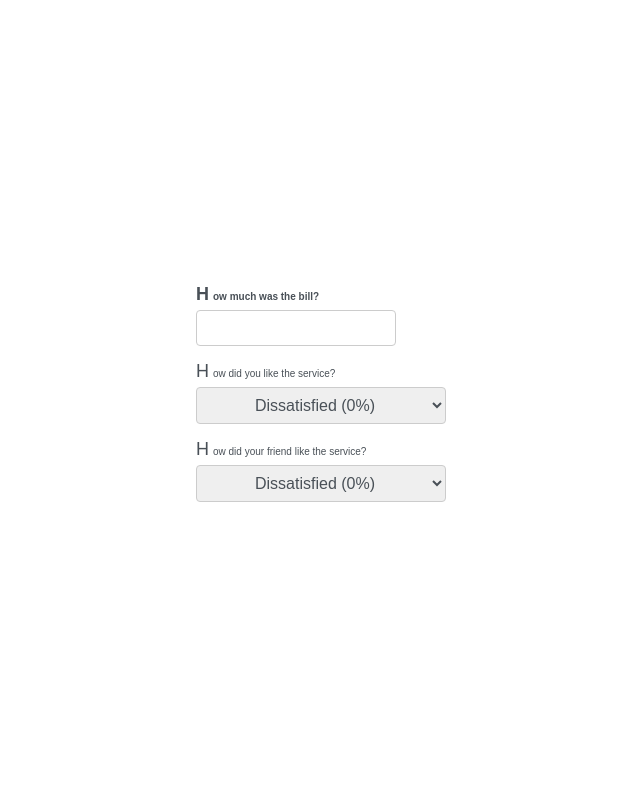
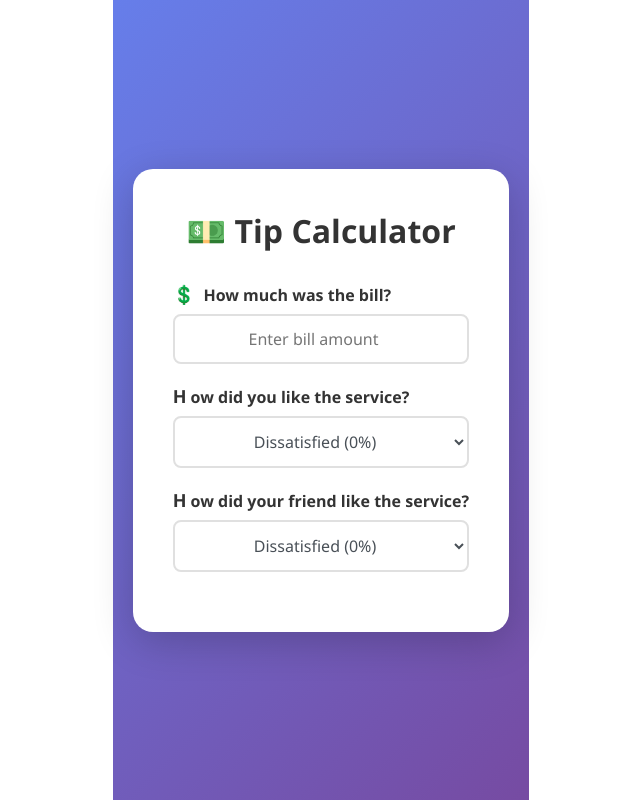
Before and after one commit to ermiasdesalegn/eat-n-split, a React (Create React App) app: page / in a window 1280 px wide. Shown: the whole page, without its empty margins (319-959 px from the left). Built offline with nearby package versions, Linux system fonts and the light colour scheme.

Commit message:
the tip calculator

```diff
--- a/src/App.js
+++ b/src/App.js
@@ -21,7 +21,33 @@ function App() {
   const total = bill ? bill + tip : 0;
 
   return (
-    <div style={{ padding: "20px", fontFamily: "Arial" }}>
+    <div style={{
+      minHeight: "100vh",
+      background: "linear-gradient(135deg, #667eea 0%, #764ba2 100%)",
+      display: "flex",
+      justifyContent: "center",
+      alignItems: "center",
+      padding: "20px",
+      fontFamily: "'Segoe UI', Tahoma, Geneva, Verdana, sans-serif"
+    }}>
+      <div style={{
+        backgroundColor: "white",
+        borderRadius: "20px",
+        padding: "40px",
+        boxShadow: "0 10px 40px rgba(0,0,0,0.2)",
+        maxWidth: "500px",
+        width: "100%"
+      }}>
+        <h1 style={{
+          textAlign: "center",
+          color: "#333",
+          marginBottom: "30px",
+          fontSize: "32px",
+          fontWeight: "bold"
+        }}>
+          💵 Tip Calculator
+        </h1>
+
         <BillInput bill={bill} handleBill={handleBill} />
         <PercentageSelect
           placeholder="How did you like the service? "
@@ -35,38 +61,82 @@ function App() {
         />
 
         {bill > 0 && (
-        <>
-          <h2>
-            You pay ${total} (${bill} bill + ${tip} tip)
+          <div style={{
+            marginTop: "30px",
+            padding: "20px",
+            backgroundColor: "#f8f9fa",
+            borderRadius: "10px",
+            border: "2px solid #e9ecef"
+          }}>
+            <h2 style={{
+              color: "#667eea",
+              marginBottom: "15px",
+              fontSize: "24px",
+              textAlign: "center"
+            }}>
+              Total Amount
             </h2>
+            <div style={{
+              textAlign: "center",
+              fontSize: "20px",
+              marginBottom: "10px",
+              color: "#333"
+            }}>
+              <div style={{ marginBottom: "8px" }}>
+                <span style={{ fontWeight: "bold" }}>Bill:</span> ${bill}
+              </div>
+              <div style={{ marginBottom: "8px" }}>
+                <span style={{ fontWeight: "bold" }}>Tip:</span> ${tip}
+              </div>
+              <div style={{
+                fontSize: "28px",
+                fontWeight: "bold",
+                color: "#667eea",
+                marginTop: "10px"
+              }}>
+                Total: ${total}
+              </div>
+            </div>
             <Reset
               setPercent={setPercent}
               setBill={setBill}
               setPercentFriend={setPercentFriend}
             />
-        </>
+          </div>
         )}
+      </div>
     </div>
   );
 }
 
 function BillInput({ bill, handleBill }) {
   return (
-    <div style={{ marginBottom: "15px" }}>
-      <label style={{ display: "block", marginBottom: "5px", fontWeight: "bold" }}>
-        How much was the bill? {" "}
+    <div style={{ marginBottom: "20px" }}>
+      <label style={{
+        display: "block",
+        marginBottom: "8px",
+        fontWeight: "600",
+        color: "#333",
+        fontSize: "16px"
+      }}>
+        💲 How much was the bill?
       </label>
       <input
         type="number"
         value={bill}
         onChange={(e) => handleBill(e)}
+        placeholder="Enter bill amount"
         style={{
-          padding: "8px",
+          padding: "12px",
           fontSize: "16px",
-          borderRadius: "4px",
-          border: "1px solid #ccc",
-          width: "200px"
+          borderRadius: "8px",
+          border: "2px solid #e0e0e0",
+          width: "100%",
+          transition: "border 0.3s",
+          outline: "none"
         }}
+        onFocus={(e) => e.target.style.borderColor = "#667eea"}
+        onBlur={(e) => e.target.style.borderColor = "#e0e0e0"}
       />
     </div>
   );
@@ -74,20 +144,32 @@ function BillInput({ bill, handleBill }) {
 
 function PercentageSelect({ placeholder, handlePercent, percent }) {
   return (
-    <div style={{ marginBottom: "15px" }}>
-      <label style={{ display: "block", marginBottom: "5px" }}>
+    <div style={{ marginBottom: "20px" }}>
+      <label style={{
+        display: "block",
+        marginBottom: "8px",
+        fontWeight: "600",
+        color: "#333",
+        fontSize: "16px"
+      }}>
         {placeholder}
       </label>
       <select
         onChange={handlePercent}
         value={percent}
         style={{
-          padding: "8px",
+          padding: "12px",
           fontSize: "16px",
-          borderRadius: "4px",
-          border: "1px solid #ccc",
-          width: "250px"
+          borderRadius: "8px",
+          border: "2px solid #e0e0e0",
+          width: "100%",
+          backgroundColor: "white",
+          cursor: "pointer",
+          transition: "border 0.3s",
+          outline: "none"
         }}
+        onFocus={(e) => e.target.style.borderColor = "#667eea"}
+        onBlur={(e) => e.target.style.borderColor = "#e0e0e0"}
       >
         <option value={0}>Dissatisfied (0%)</option>
         <option value={5}>It was okay (5%)</option>
@@ -107,17 +189,28 @@ function Reset({ setBill, setPercent, setPercentFriend }) {
         setPercentFriend(0);
       }}
       style={{
-        padding: "10px 20px",
+        padding: "14px 28px",
         fontSize: "16px",
-        backgroundColor: "#4CAF50",
+        background: "linear-gradient(135deg, #667eea 0%, #764ba2 100%)",
         color: "white",
         border: "none",
-        borderRadius: "4px",
+        borderRadius: "8px",
         cursor: "pointer",
-        fontWeight: "bold"
+        fontWeight: "600",
+        width: "100%",
+        transition: "transform 0.2s, box-shadow 0.2s",
+        boxShadow: "0 4px 6px rgba(0,0,0,0.1)"
+      }}
+      onMouseEnter={(e) => {
+        e.target.style.transform = "translateY(-2px)";
+        e.target.style.boxShadow = "0 6px 12px rgba(0,0,0,0.15)";
+      }}
+      onMouseLeave={(e) => {
+        e.target.style.transform = "translateY(0)";
+        e.target.style.boxShadow = "0 4px 6px rgba(0,0,0,0.1)";
       }}
     >
-      Reset
+      🔄 Reset
     </button>
   );
 }
```
Lines whose indentation alone changed are shown as unchanged.
